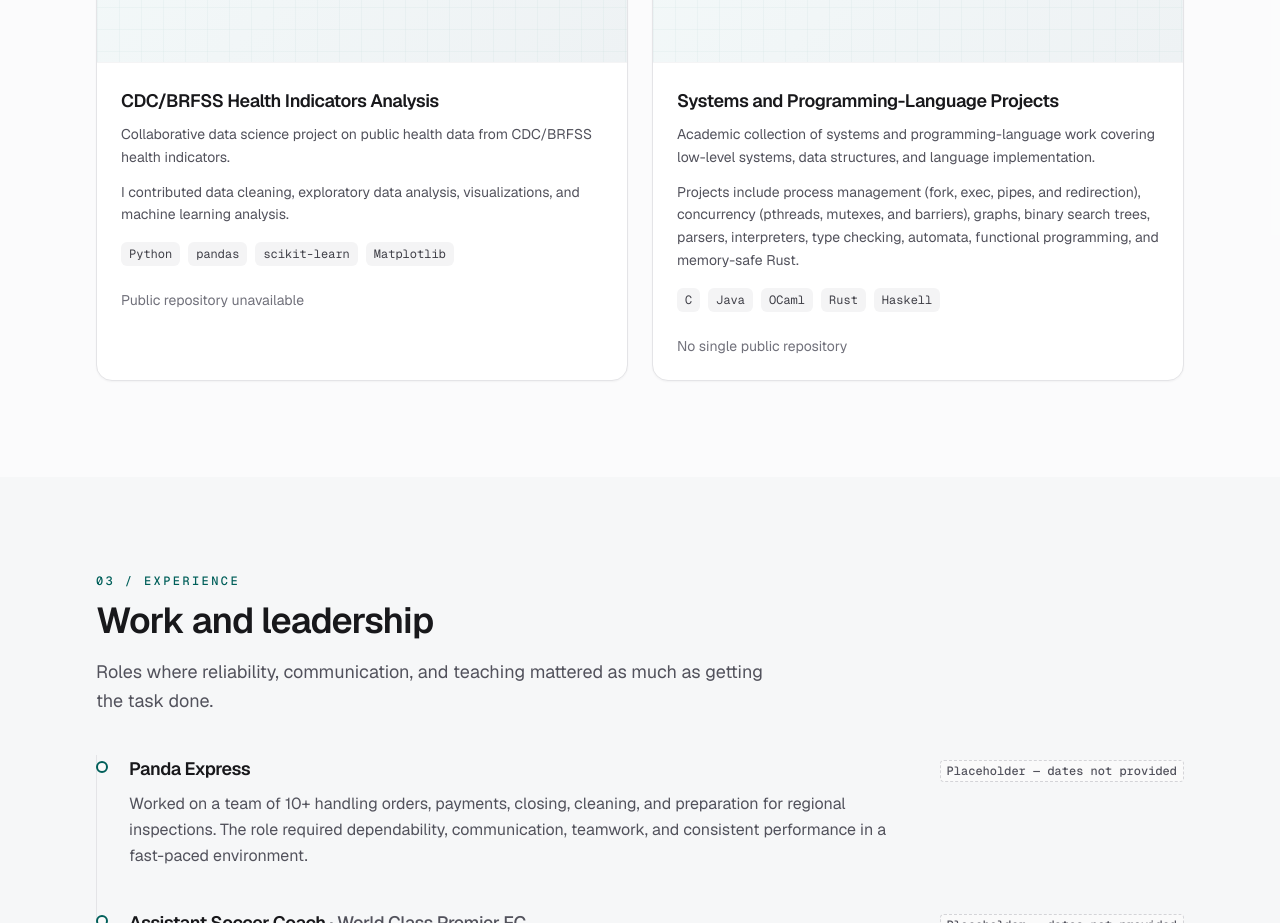
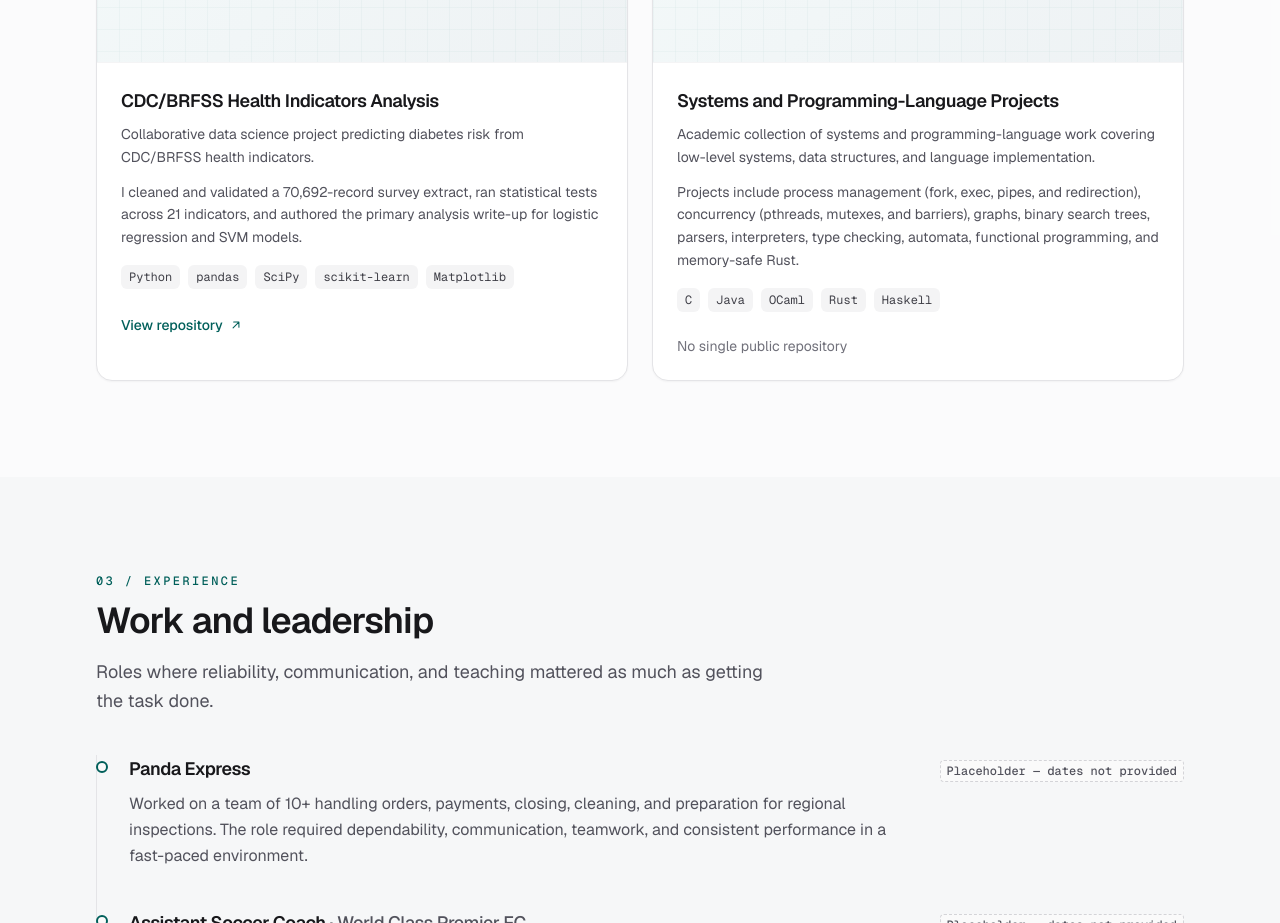
Before and after one commit to Eliu1117/Eliu1117.github.io, a Next.js app: page / in a window 1280 px wide. Shown: the part 2560-3483 px from the top of the page. Built offline with nearby package versions, Linux system fonts and the light colour scheme; no server answers.

Commit message:
Link CDC/BRFSS diabetes project to public GitHub repo
Point the portfolio card at Eliu1117/diabetes-risk-brfss and drop the unavailable-repo note.

```diff
--- a/src/data/projects.ts
+++ b/src/data/projects.ts
@@ -54,12 +54,15 @@ export const projects: Project[] = [
   {
     title: "CDC/BRFSS Health Indicators Analysis",
     summary:
-      "Collaborative data science project on public health data from CDC/BRFSS health indicators.",
+      "Collaborative data science project predicting diabetes risk from CDC/BRFSS health indicators.",
     contribution:
-      "I contributed data cleaning, exploratory data analysis, visualizations, and machine learning analysis.",
-    tags: ["Python", "pandas", "scikit-learn", "Matplotlib"],
-    repo: null,
-    repoUnavailableNote: "Public repository unavailable",
+      "I cleaned and validated a 70,692-record survey extract, ran statistical tests across 21 indicators, and authored the primary analysis write-up for logistic regression and SVM models.",
+    tags: ["Python", "pandas", "SciPy", "scikit-learn", "Matplotlib"],
+    repo: {
+      href: "https://github.com/Eliu1117/diabetes-risk-brfss",
+      label: "View repository",
+    },
+    repoUnavailableNote: null,
     screenshot: null,
   },
   {
```
